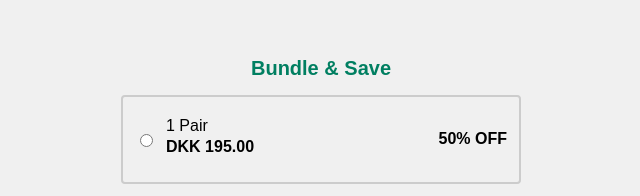
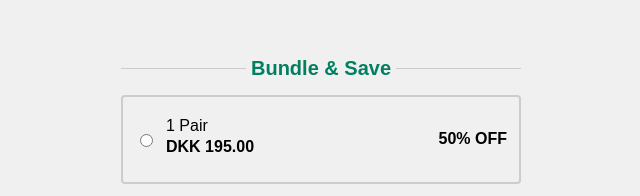
Before and after one commit to MD-Mujtaba/assessment, a plain HTML site: page index.html in a window 1280 px wide. Shown: the part 121-317 px from the top of the page, 319-959 px from the left. Drawn offline with Linux system fonts and the light colour scheme.

Commit message:
Centered Heading in between Separator

```diff
--- a/index.html
+++ b/index.html
@@ -13,7 +13,7 @@
     <!-- Wrap the card in a container for responsiveness -->
     <div class="container">
         <div class="card">
-            <h2>Bundle & Save</h2>
+            <h2 class="separator">Bundle & Save</h2>
             <!-- 1 Pair Section Starts From Here-->
             <div class="expandable" onclick="selectOption(this)">
                 <div class="options">
--- a/style.css
+++ b/style.css
@@ -7,6 +7,29 @@ body {
   align-items: center;
   height: 100vh;
   background-color: #f0f0f0;
+}
+
+/* Centered Heading */
+.separator {
+  display: flex;
+  align-items: center;
+  text-align: center;
+}
+
+/* Adding Horizontal Rows Before & After Heading */
+.separator::before,
+.separator::after {
+  content: '';
+  flex: 1;
+  border-bottom: 1px solid #ccc;
+}
+
+.separator:not(:empty)::before {
+  margin-right: .25em;
+}
+
+.separator:not(:empty)::after {
+  margin-left: .25em;
 }
 
 /* Make a Card Box */
```
